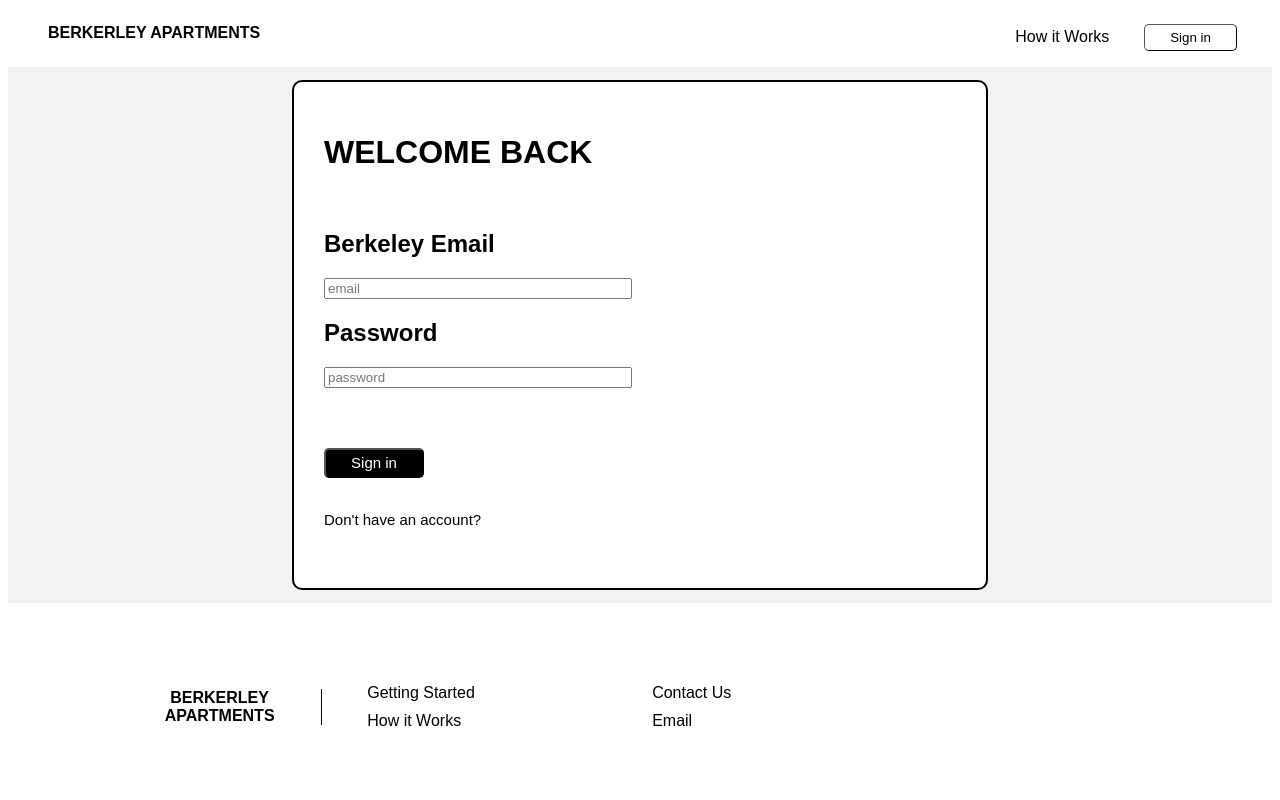
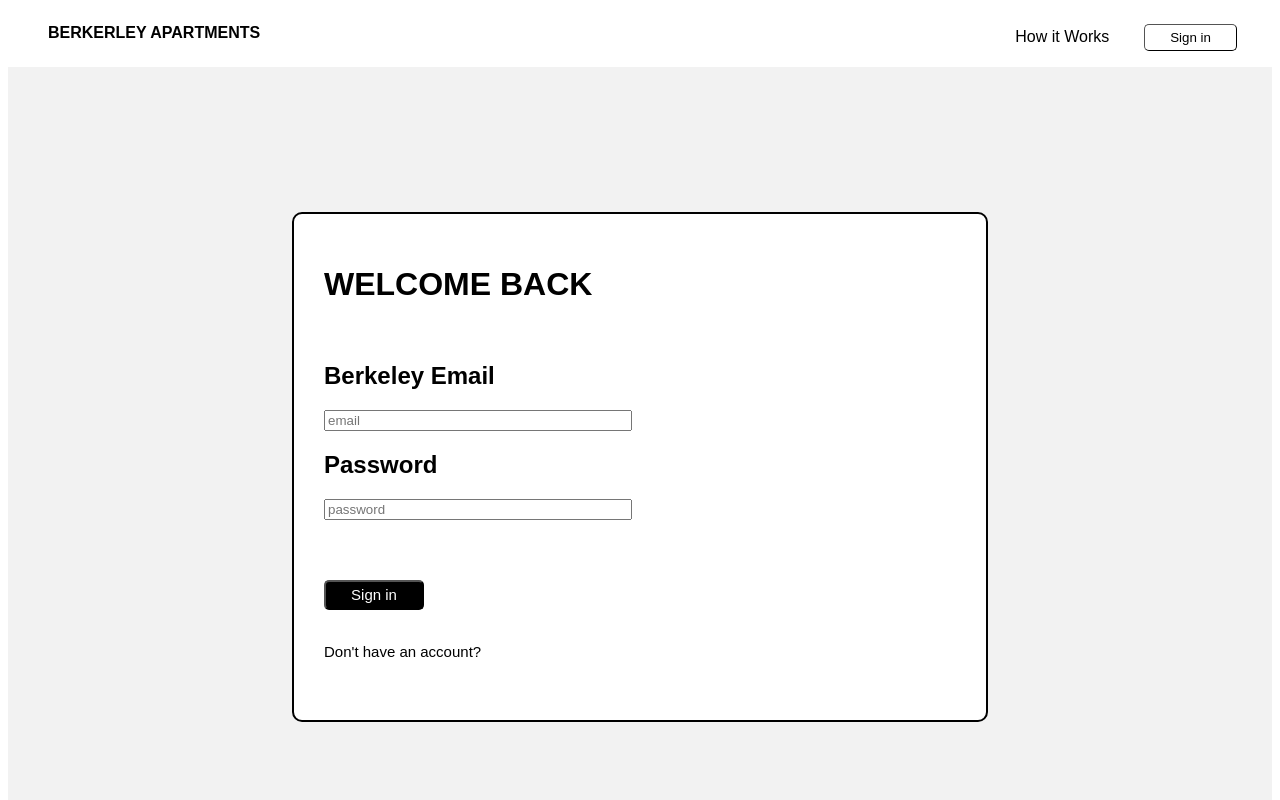
Before and after one commit to Thea-Feng/decal-fullstack, a React (Create React App) app in the folder Frontend/: page /signIn in a window 1280 px wide. Shown: the top 800 px of the page. Built offline with nearby package versions, Linux system fonts and the light colour scheme; the HTML template or start-up script is replaced by a standard one.

Commit message:
updated/fixed signin page

```diff
--- a/Frontend/src/page/signIn.css
+++ b/Frontend/src/page/signIn.css
@@ -1,6 +1,6 @@
 .signin-space {
     width: 100%;
-    height: 67vh;
+    height: 100vh;
     background-color: #f2f2f2;
     display: flex;
     align-items: center;
```
